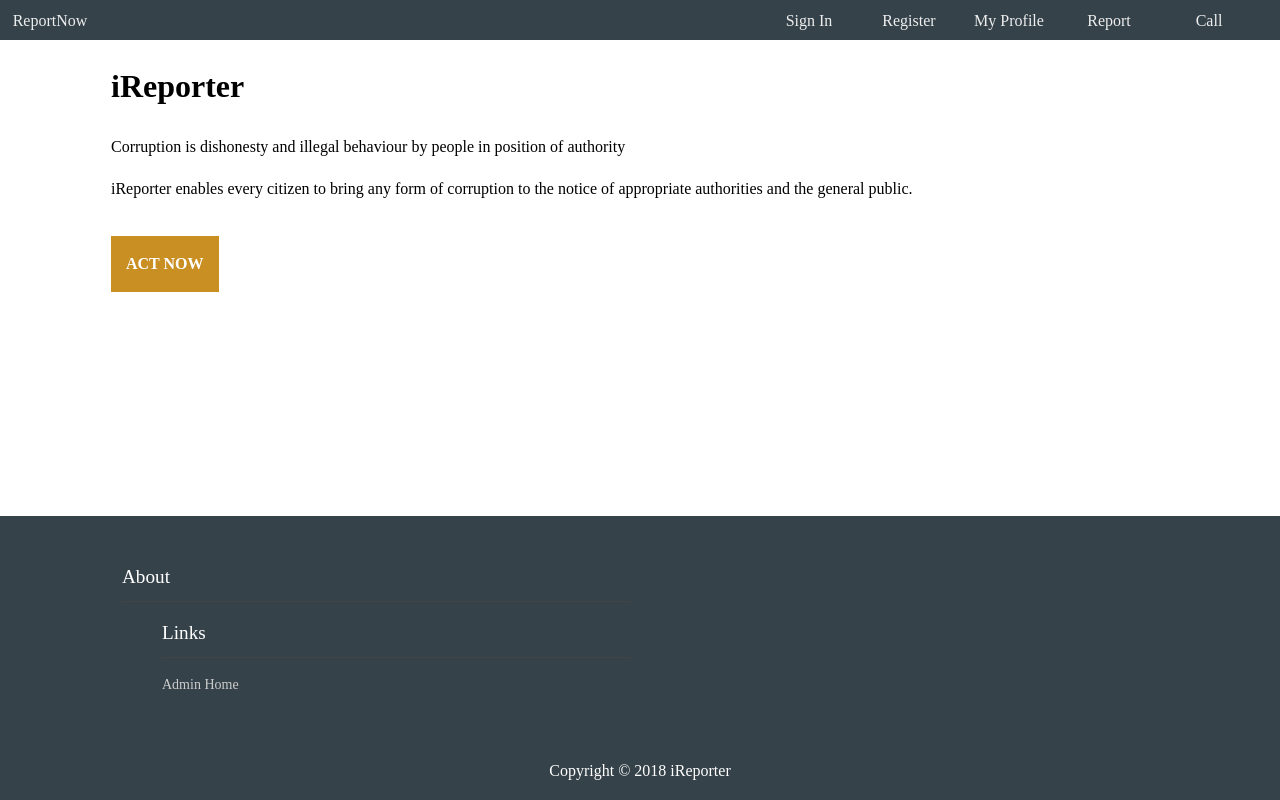
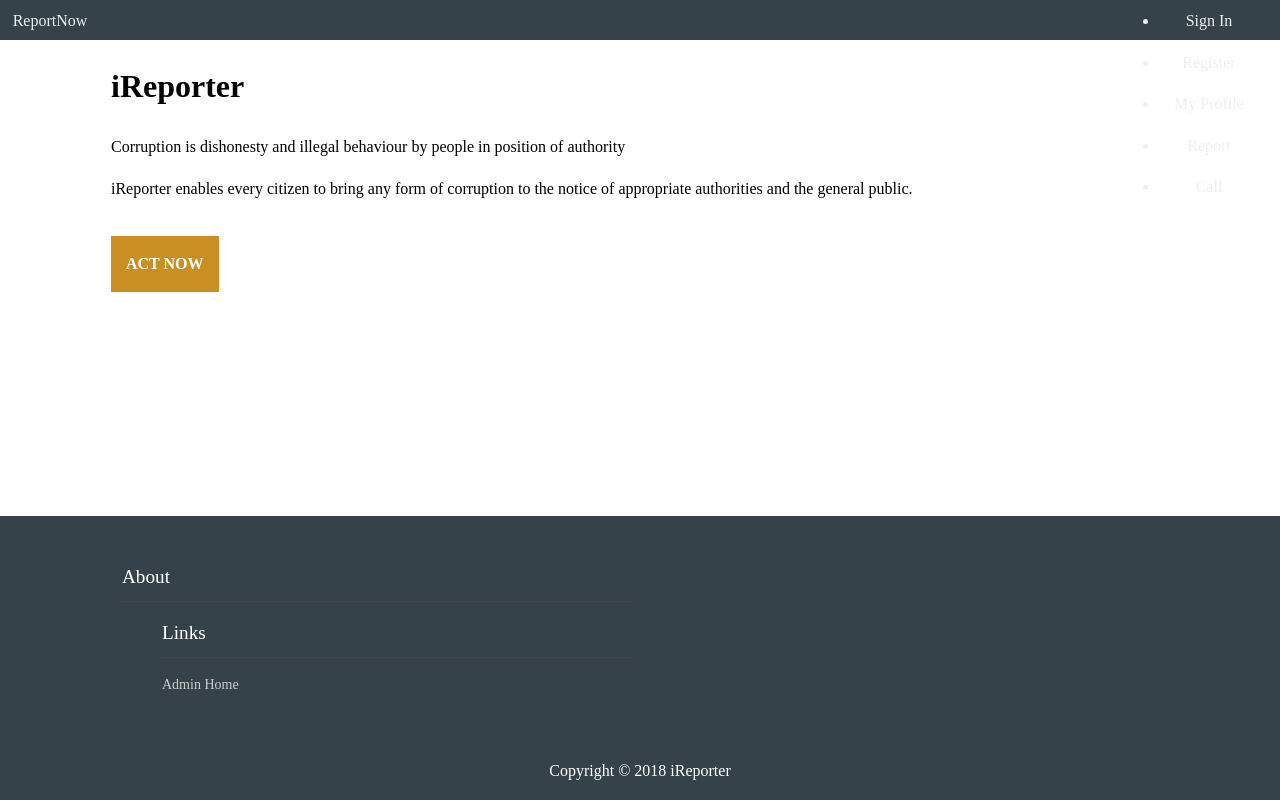
Before and after one commit to ivankfit/iReporterUi, a plain HTML site: page index.html in a window 1280 px wide. Drawn offline with Linux system fonts and the light colour scheme.

Commit message:
removed inline style

```diff
--- a/css/main.css
+++ b/css/main.css
@@ -53,10 +53,6 @@ nav {
 nav ul {
   padding: 0;
   margin: 0;
-}
-nav li {
-  display: inline;
-  float: left;
 }
 nav a {
   display: inline-block;
```
